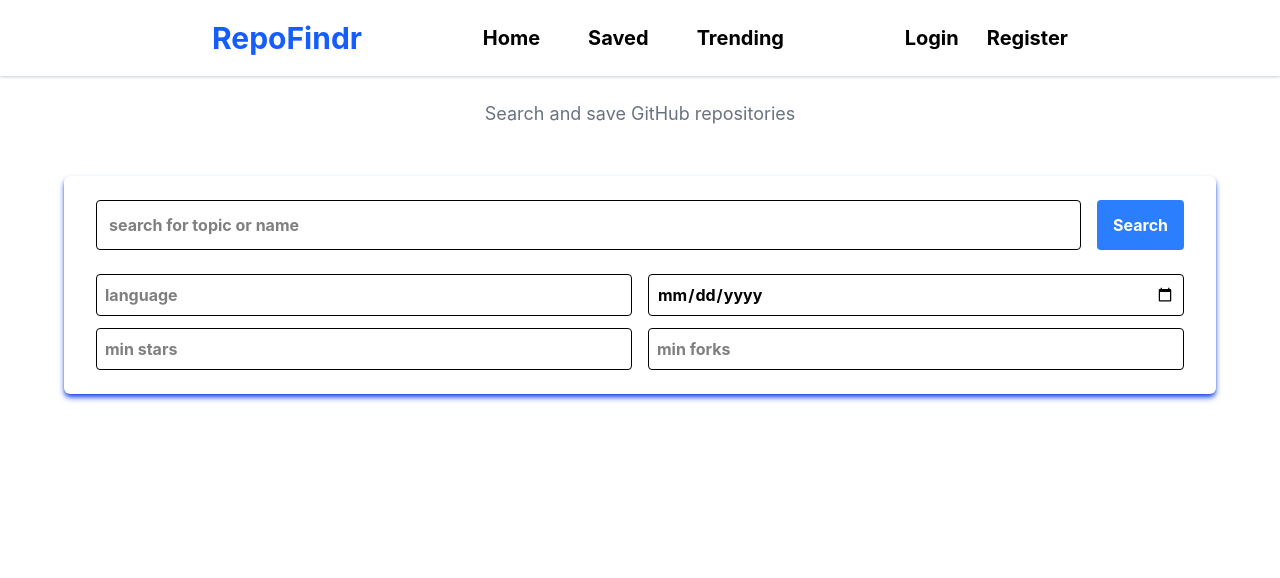
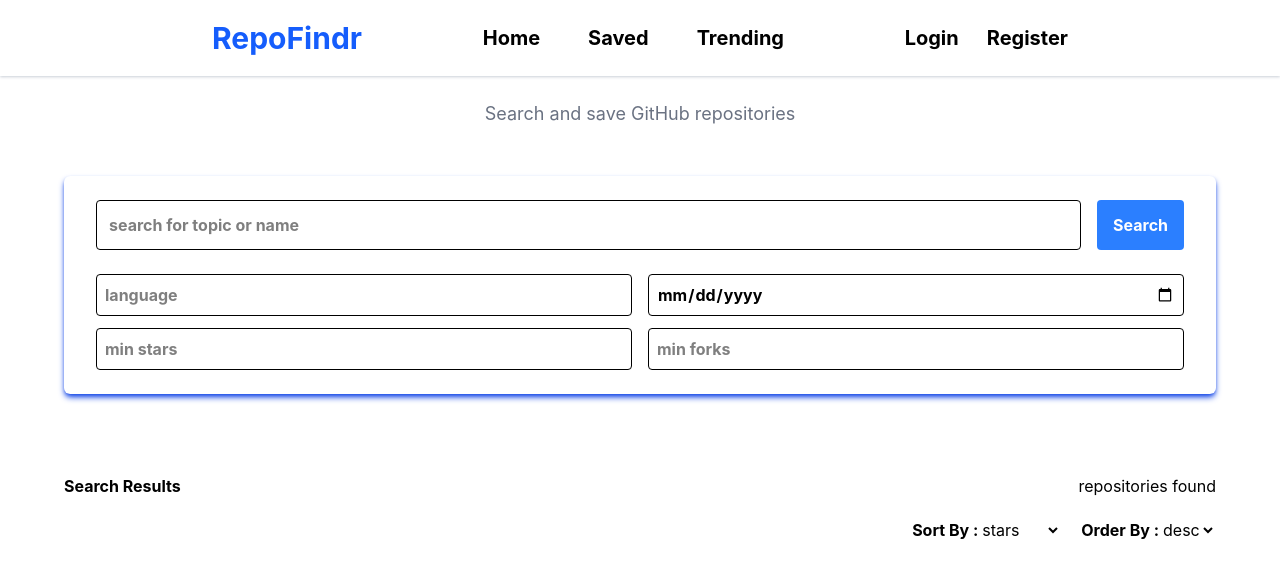
Before and after one commit to ujjwalttomar/RepoFindr, a React (Vite) app in the folder frontend/: page / in a window 1280 px wide. Shown: the top 578 px of the page. Built offline with nearby package versions, Linux system fonts and the light colour scheme.

Commit message:
added sorting feature in search page

```diff
--- a/frontend/src/pages/SearchPage.jsx
+++ b/frontend/src/pages/SearchPage.jsx
@@ -23,6 +23,8 @@
     const bottomRef = useRef();
     const totalRepoCount = useRef();
     const [message, setMessage] = useState("");
+    const [sort, setSort] = useState("stars");
+    const [order , setOrder] = useState("desc");
 
 
     useEffect(()=>{
@@ -79,7 +81,7 @@
             setLoading(true);
             setSearched(true);
 
-            const params = new URLSearchParams({topic, language, stars, forks, lastUpdated, page});
+            const params = new URLSearchParams({topic, language, stars, forks, lastUpdated, page, sort, order});
             const response = await fetch(`${import.meta.env.VITE_API_URL}/search-repo?${params}`,{
                 method : 'GET',
                 headers : {
@@ -130,16 +132,19 @@
             observer.disconnect();
         };
 
-    },[page, hasMore, repos.length])
+    },[page, hasMore, repos.length, sort, order])
 
-
+    useEffect(()=>{
+        if(!searched)return;
+        handleSearch();
+    },[order, sort])
 
     async function handleSearch(){
         setError("");
         setLoading(true);
         setSearched(true);
         setMessage("");
-        const params= new URLSearchParams({topic, language, stars, forks, lastUpdated, page: 1});
+        const params= new URLSearchParams({topic, language, stars, forks, lastUpdated, page: 1, sort, order});
         setPage(1);
         const response = await fetch(`${import.meta.env.VITE_API_URL}/search-repo?${params}`, {
             method : 'GET',
@@ -203,13 +208,34 @@
             </div>
     </div>
 
-    {(!loading && searched) &&
-        <div className="flex flex-row justify-between max-w-6xl mx-auto w-full">
-            <h1 className="font-bold">Search Results</h1>
-            <p>{totalRepoCount.current} repositories found</p>
-        </div>}
+    {(!loading ) &&
+        <div>
+            <div className="flex flex-row justify-between max-w-6xl mx-auto w-full">
+                <h1 className="font-bold">Search Results</h1>
+                <p>{totalRepoCount.current} repositories found</p>
+            </div>
+            <div className="flex flex-row justify-end max-w-6xl m-auto w-full py-5 gap-5">
+                <div className="flex flex-row justify-center items-center">
+                    <p className="font-bold">Sort By :</p>
+                    <select value={sort} onChange={(e)=> setSort(e.target.value)}>
+                        <option value="stars">stars</option>
+                        <option value="forks">forks</option>
+                        <option value="updated">updated</option>
+                        <option value="pushed">pushed</option>
+                    </select>
+                </div>
+                <div className="flex flex-row justify-center items-center">
+                    <p className="font-bold">Order By :</p>
+                    <select value={order} onChange={(e)=> setOrder(e.target.value)}>
+                        <option value="asc">asc</option>
+                        <option value="desc">desc</option>
+                    </select>
+                </div>
+            </div>
+        </div>
+    }
 
-    {error && <p className="text-red-500 font-bold max-w-6xl mx-auto w-full py-10">Error: {error}</p>}
+    {error && <p className="text-red-500 font-bold max-w-6xl mx-auto w-full ">Error: {error}</p>}
 
     <div className="max-w-6xl mx-auto w-full">
         {repos.length !== 0 ? repos.map((repo) => (
```
Also changed, not shown: 1 other file (tests, documents, lock files or other folders).
